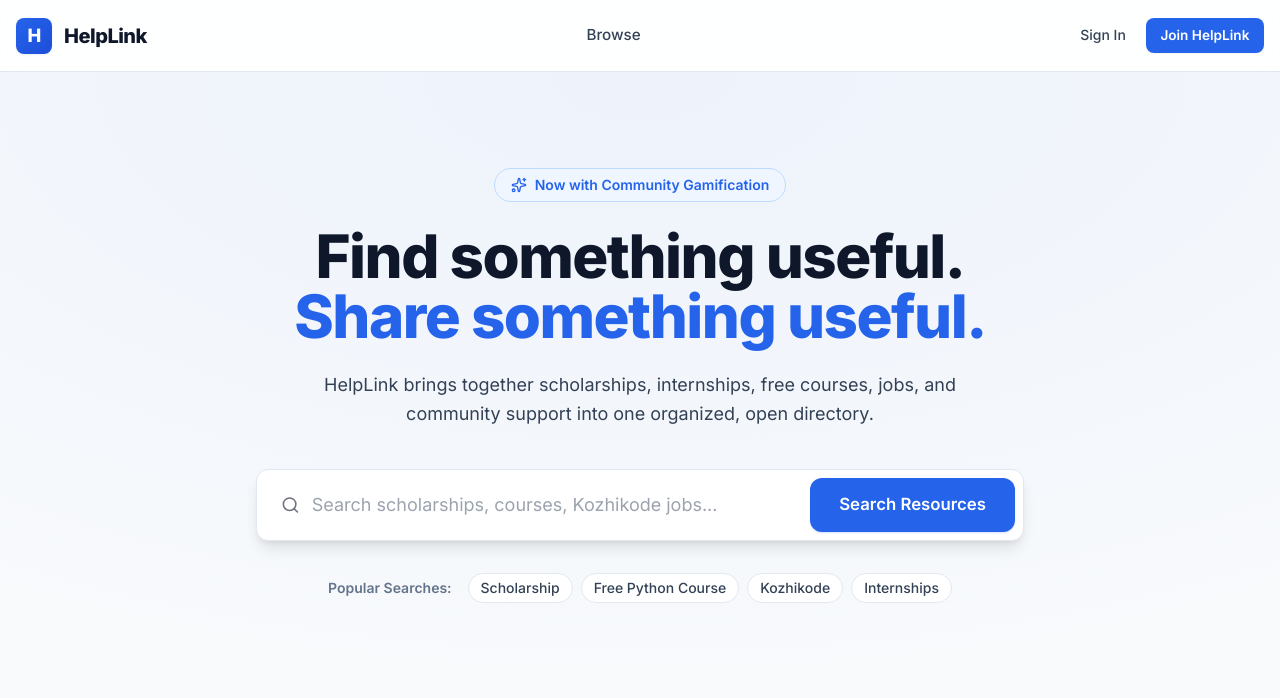
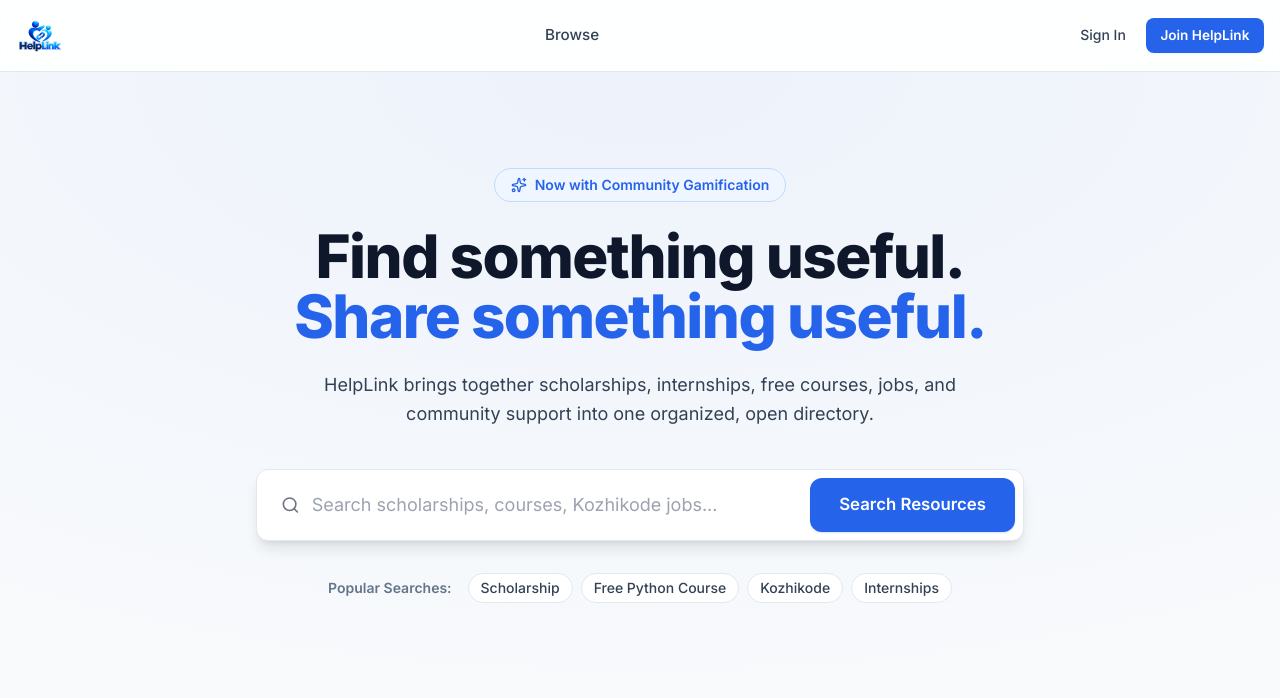
Before and after one commit to jifrick/HelpLink, a FastAPI app: page / in a window 1280 px wide. Shown: the top 698 px of the page. Run offline with FastAPI, Linux system fonts and the light colour scheme; some libraries are stand-ins or nearby versions.

Commit message:
Replace old logo with new logo

```diff
--- a/app/templates/components/footer.html
+++ b/app/templates/components/footer.html
@@ -3,8 +3,7 @@
     <div class="footer-grid">
       <div>
         <div class="brand-logo" style="color: white;">
-          <div class="brand-icon">H</div>
-          <span>HelpLink</span>
+          <img src="/static/images/logo.png" alt="HelpLink Logo" class="h-8 w-auto">
         </div>
         <p class="footer-brand-desc">
           Connecting people with useful educational resources, scholarships, internships, free tools, and community support opportunities.
--- a/app/templates/components/navbar.html
+++ b/app/templates/components/navbar.html
@@ -1,8 +1,7 @@
 <header class="site-header">
   <div class="container nav-wrapper h-full">
     <a href="/" class="brand-logo group">
-      <div class="brand-icon group-hover:scale-105 transition-transform duration-300">H</div>
-      <span class="tracking-tight text-xl">HelpLink</span>
+      <img src="/static/images/logo.png" alt="HelpLink Logo" class="h-8 w-auto group-hover:scale-105 transition-transform duration-200">
       {% if current_user and settings and settings.AUTH_BYPASS_ENABLED and settings.ENV == 'development' %}
         <span class="ml-2 px-2 py-0.5 text-[0.65rem] font-bold bg-warning-soft text-warning-hover border border-warning-border rounded-full flex items-center gap-1"><i data-lucide="zap" class="w-3 h-3"></i> DEV</span>
       {% endif %}
```
Also changed, not shown: ChatGPT Image Oct 5, 2026, 07_17_38 PM.png (added), ChatGPT Image Oct 5, 2026, 07_24_53 PM.png (added), app/static/images/logo.png (added).
